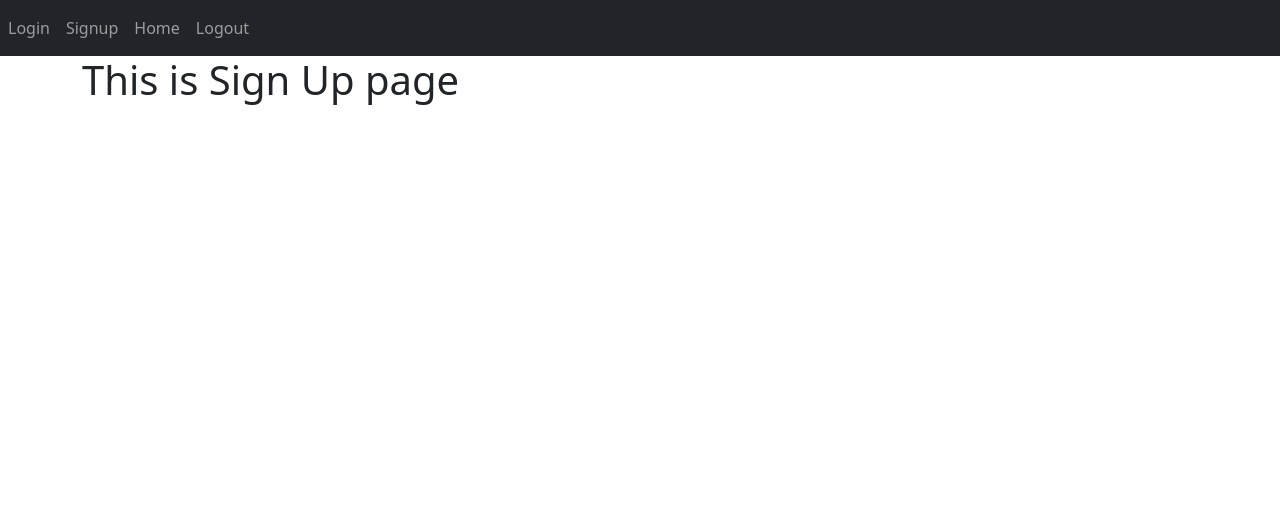
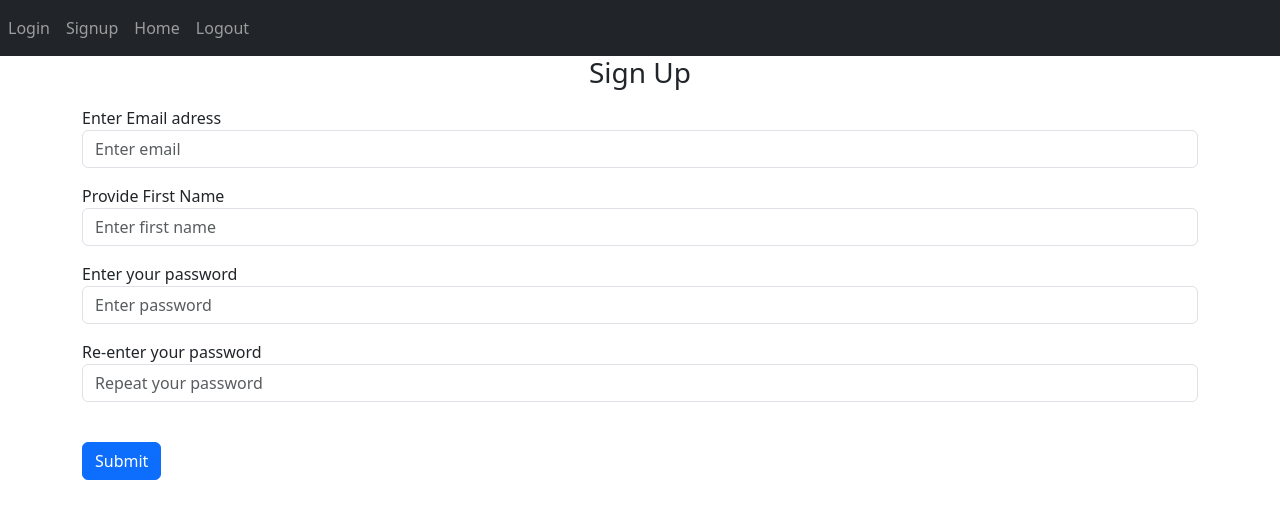
Before and after one commit to brandalx/FlaskPythonRESTAPISERVER, a Flask app: page /signup in a window 1280 px wide. Shown: the top 519 px of the page. Run offline with Flask 3, Linux system fonts and the light colour scheme; some libraries are stand-ins or nearby versions.

Commit message:
feat: sign up form template

```diff
--- a/website/templates/login.html
+++ b/website/templates/login.html
@@ -1,4 +1,6 @@
 {% extends "base.html" %} {% block title %}Login {% endblock %} {% block content
 %}
 <h1>This is login page</h1>
-{% endblock content %}
+
+{%if boolean == True %} Yes it is true {%else%} no it is not true {%endif%} {%
+endblock content %}
--- a/website/templates/signup.html
+++ b/website/templates/signup.html
@@ -1,4 +1,52 @@
 {% extends "base.html" %} {% block title %}Sign up {% endblock %} {% block
 content %}
-<h1>This is Sign Up page</h1>
+
+<form method="POST">
+  <h3 align="center">Sign Up</h3>
+  <div class="form-group my-3">
+    <label for="email"> Enter Email adress </label>
+    <input
+      type="email"
+      class="form-control"
+      id="email"
+      placeholder="Enter email"
+      name="email"
+    />
+  </div>
+
+  <div class="form-group my-3">
+    <label for="firstName">Provide First Name </label>
+    <input
+      type="text"
+      class="form-control"
+      id="firstName"
+      placeholder="Enter first name"
+      name="firstName"
+    />
+  </div>
+
+  <div class="form-group my-3">
+    <label for="password1"> Enter your password </label>
+    <input
+      type="password"
+      class="form-control"
+      id="password1"
+      placeholder="Enter password"
+      name="password1"
+    />
+  </div>
+
+  <div class="form-group my-3">
+    <label for="password2"> Re-enter your password </label>
+    <input
+      type="password"
+      class="form-control"
+      id="password2"
+      placeholder="Repeat your password"
+      name="password2"
+    />
+  </div>
+  <br />
+  <button type="submit" class="btn btn-primary">Submit</button>
+</form>
 {% endblock content %}
```
Also changed, not shown: website/auth.py (+8 -0 lines).
